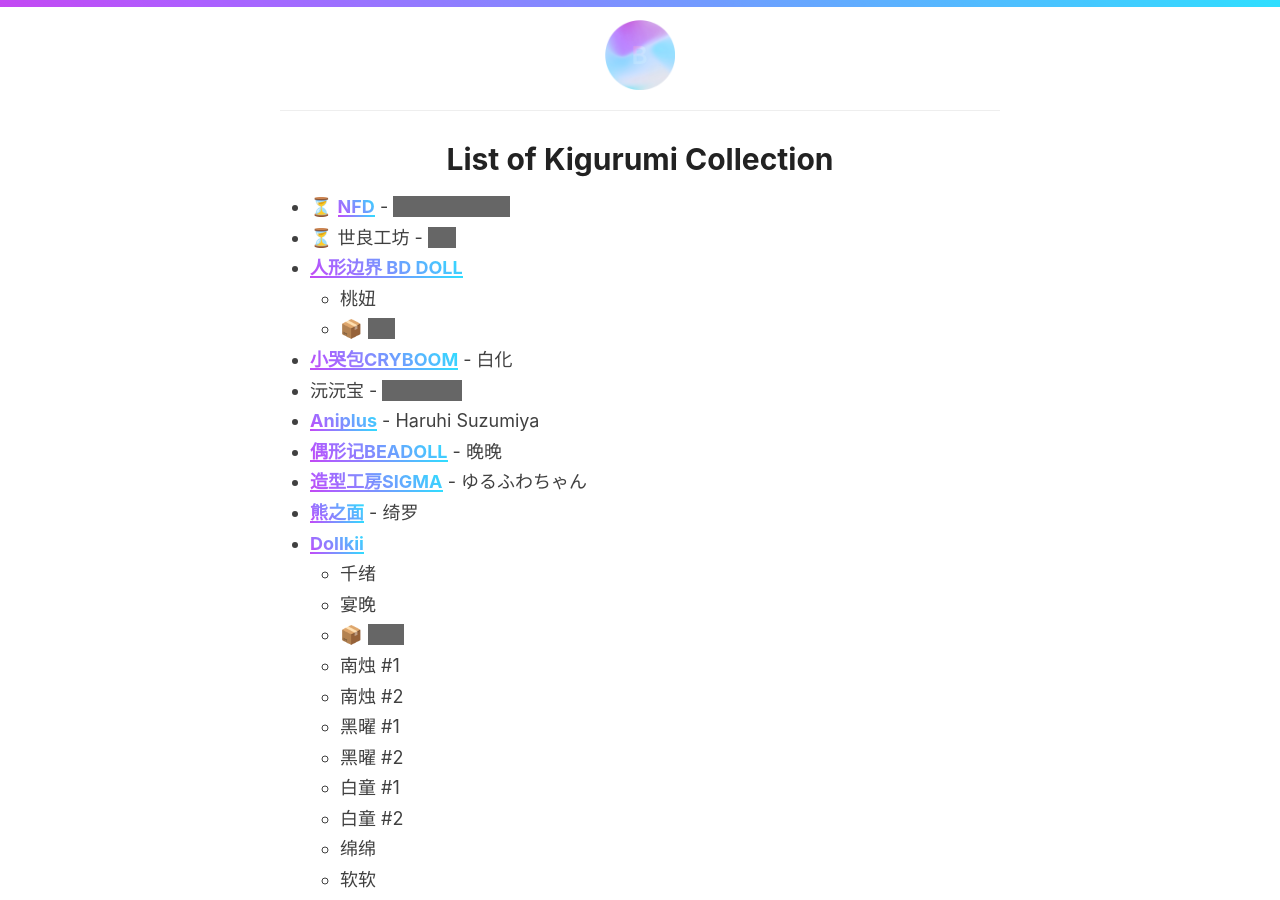
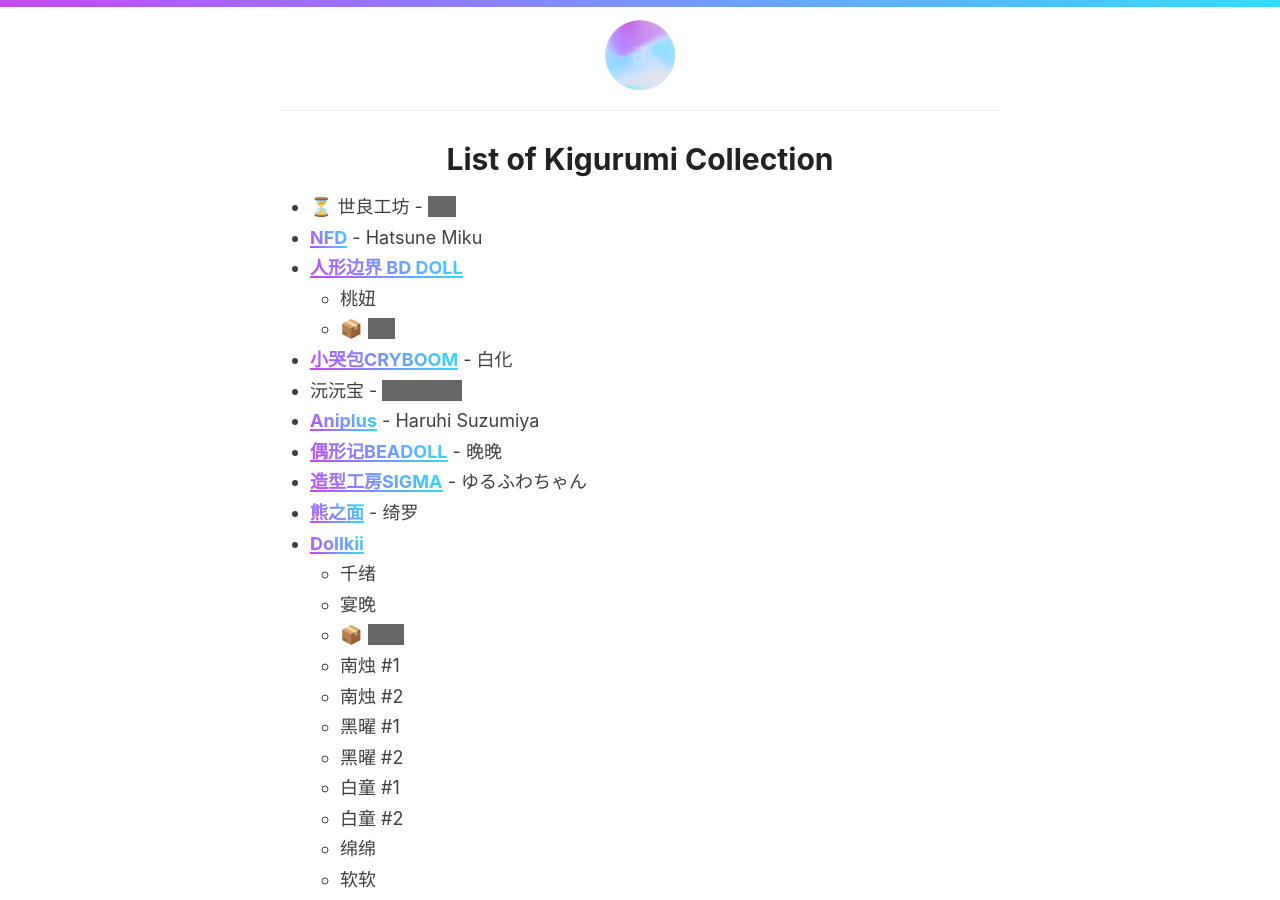
Before and after one commit to 98827ddb7e5a2c2e261912a23d9251d6/98827ddb7e5a2c2e261912a23d9251d6.github.io, a Jekyll site: the page built from _pages/kig-list.md, in a window 1280 px wide and 900 px high. Built offline with Jekyll 4.4.1, drawn with Linux system fonts in a browser that asks for light colours.

Commit message:
- mikumikumi

```diff
--- a/_pages/kig-list.md
+++ b/_pages/kig-list.md
@@ -4,8 +4,8 @@
 permalink: /kig-list/
 ---
 
-- ⏳ [NFD](https://twitter.com/NewfacedolL){:target="_blank" rel="noopener"} - <span class="hidden-text">Hatsune Miku<span>
 - ⏳ 世良工坊 - <span class="hidden-text">???<span>
+- [NFD](https://twitter.com/NewfacedolL){:target="_blank" rel="noopener"} - Hatsune Miku
 - [人形边界 BD DOLL](https://m.tb.cn/h.gdstQAerA56ncap){:target="_blank" rel="noopener"}
 	- 桃妞
 	- 📦 <span class="hidden-text">???<span>
```
